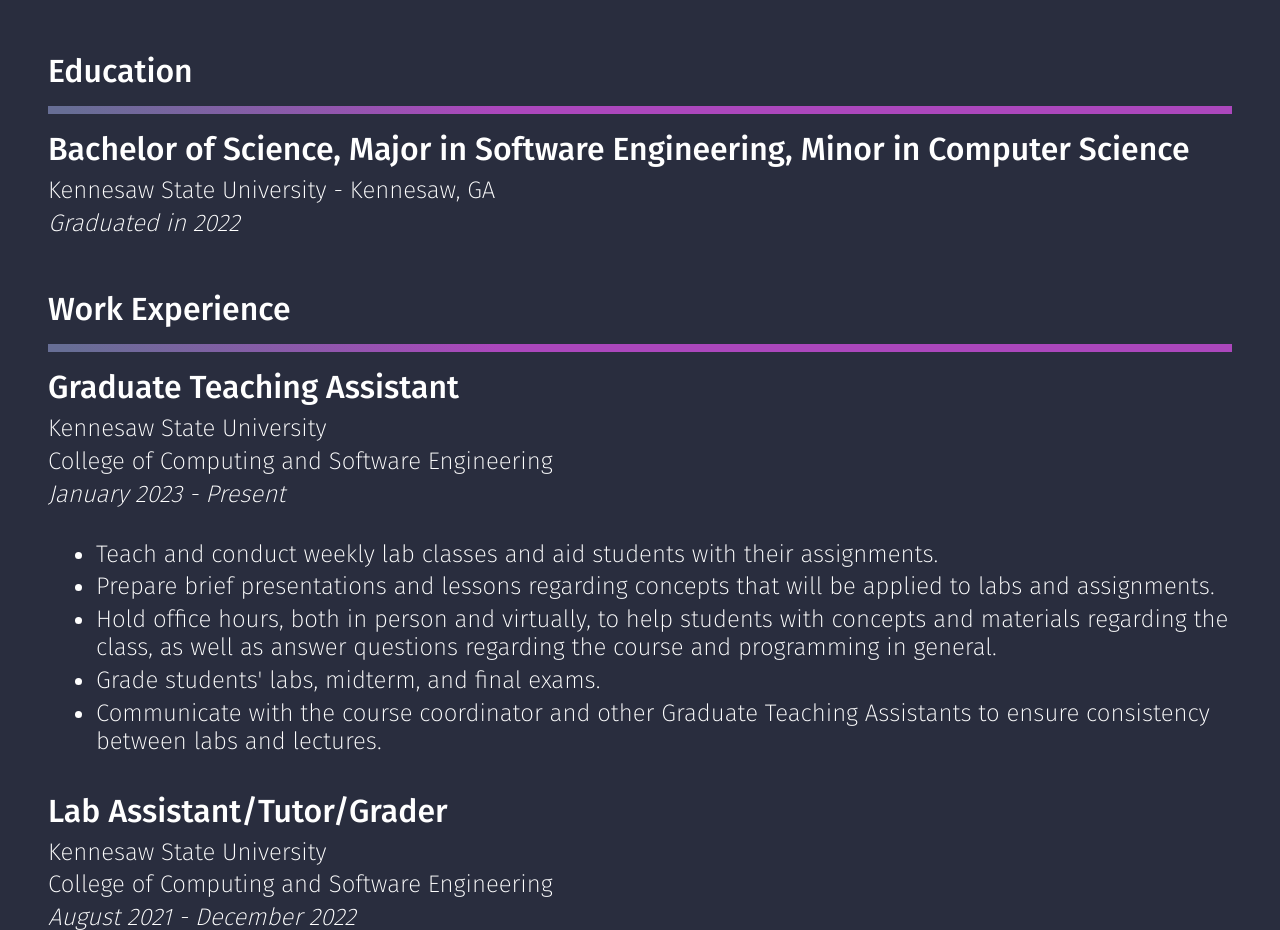
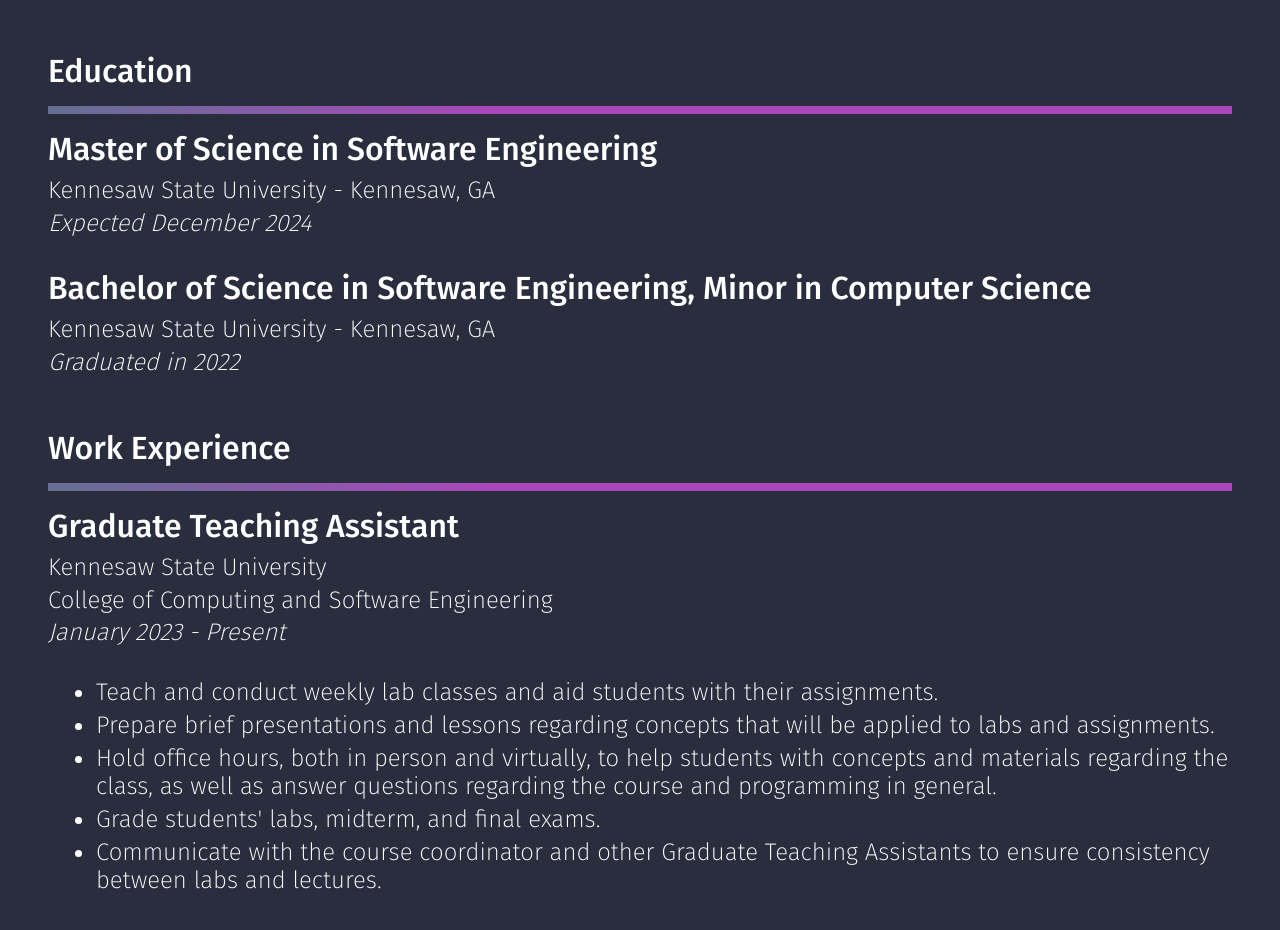
Before and after one commit to eunsikim/kimeunsik-dot-com, a plain HTML site: page index.html in a window 1280 px wide. Shown: the part 3040-3970 px from the top of the page. Drawn offline with Linux system fonts and the light colour scheme; a web font is replaced by a local one.

Commit message:
Updated Resume

```diff
--- a/index.html
+++ b/index.html
@@ -221,7 +221,16 @@
                         <div class="content--Title-1">Education</div>
                         <div class="divider--2"></div>
                         <div class="content--heading-1">
-                            Bachelor of Science, Major in Software Engineering, Minor in Computer Science
+                            Master of Science in Software Engineering
+                        </div>
+                        <div class="content--subheading-1 content--m-1">
+                            Kennesaw State University - Kennesaw, GA
+                        </div>
+                        <div class="content--subheading-2 content--m-3">
+                            Expected December 2024
+                        </div>
+                        <div class="content--heading-1">
+                            Bachelor of Science in Software Engineering, Minor in Computer Science
                         </div>
                         <div class="content--subheading-1 content--m-1">
                             Kennesaw State University - Kennesaw, GA
```
